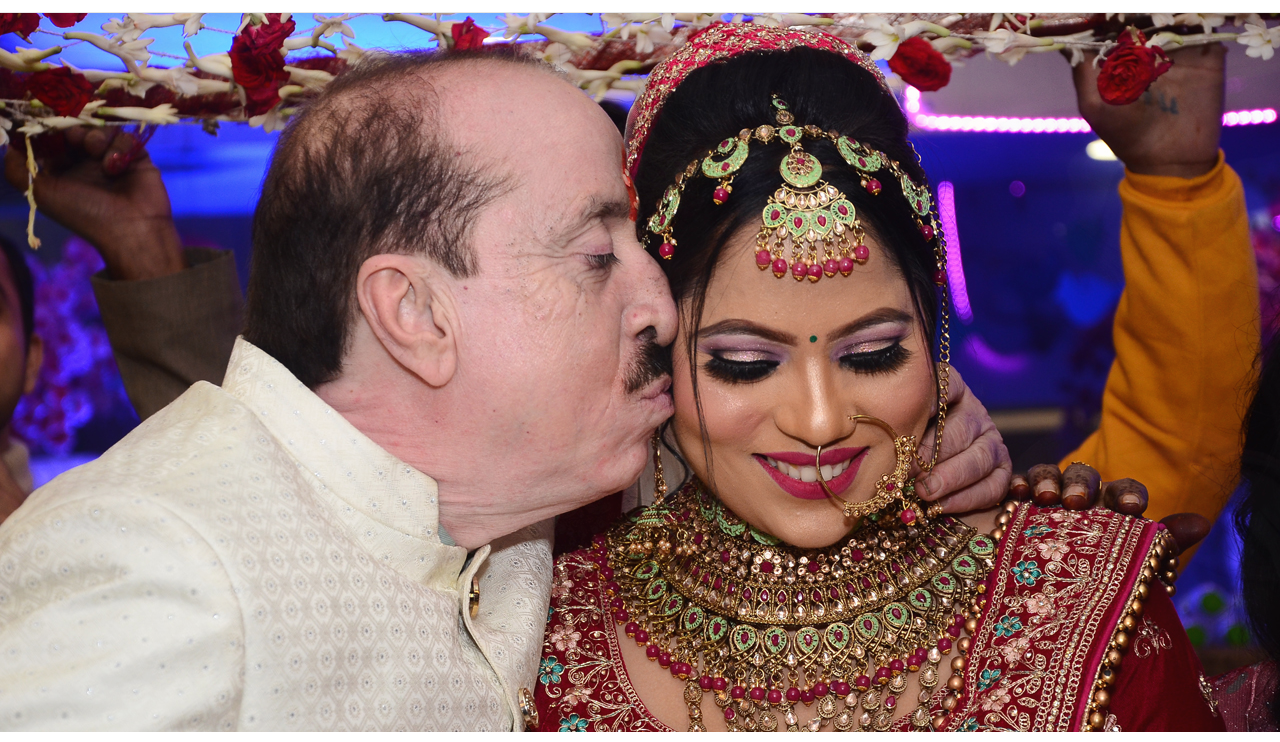
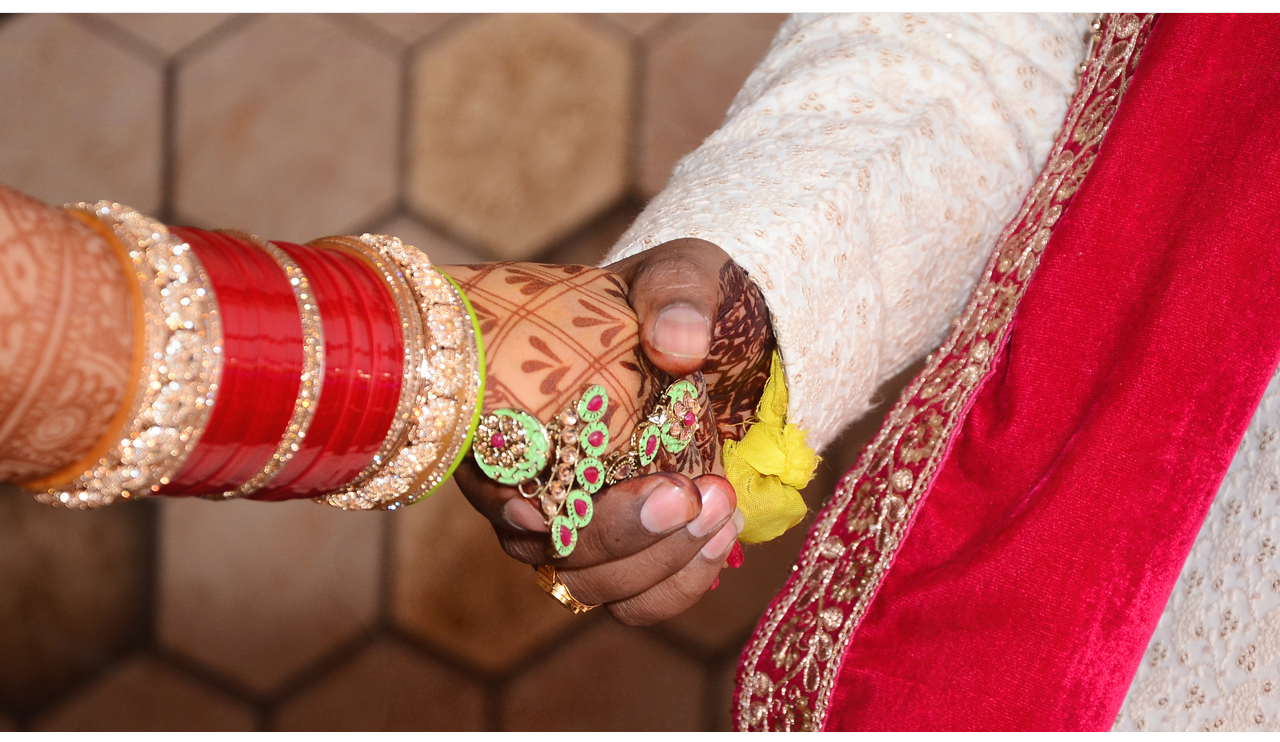
Before and after one commit to sudhanshu1907/vidhya-photo-studio, a plain HTML site: page portfoilio.html in a window 1280 px wide. Shown: the part 58-800 px from the top of the page. Drawn offline with Linux system fonts and the light colour scheme.

Commit message:
portfoilio.html

```diff
--- a/portfoilio.html
+++ b/portfoilio.html
@@ -853,7 +853,7 @@ menuToggle.addEventListener('click', () => {
 // Recent Shoots Slider
 const recentSlider = document.getElementById('recentSlider');
 const recentShoots = [
-  'public/1.JPG',
+  'public/8.JPG',
   'public/2.JPG',
   'public/3.JPG',
   'public/4.JPG',
@@ -893,7 +893,7 @@ const portfolioContent = {
 
   ],
   wedding: [
-    { type: 'image', src: 'public/1.JPG' },
+    { type: 'image', src: 'public/5.JPG' },
     { type: 'image', src: 'public/2.JPG' },
     { type: 'image', src: 'public/3.JPG' },
     { type: 'image', src: 'public/4.JPG' }
```
